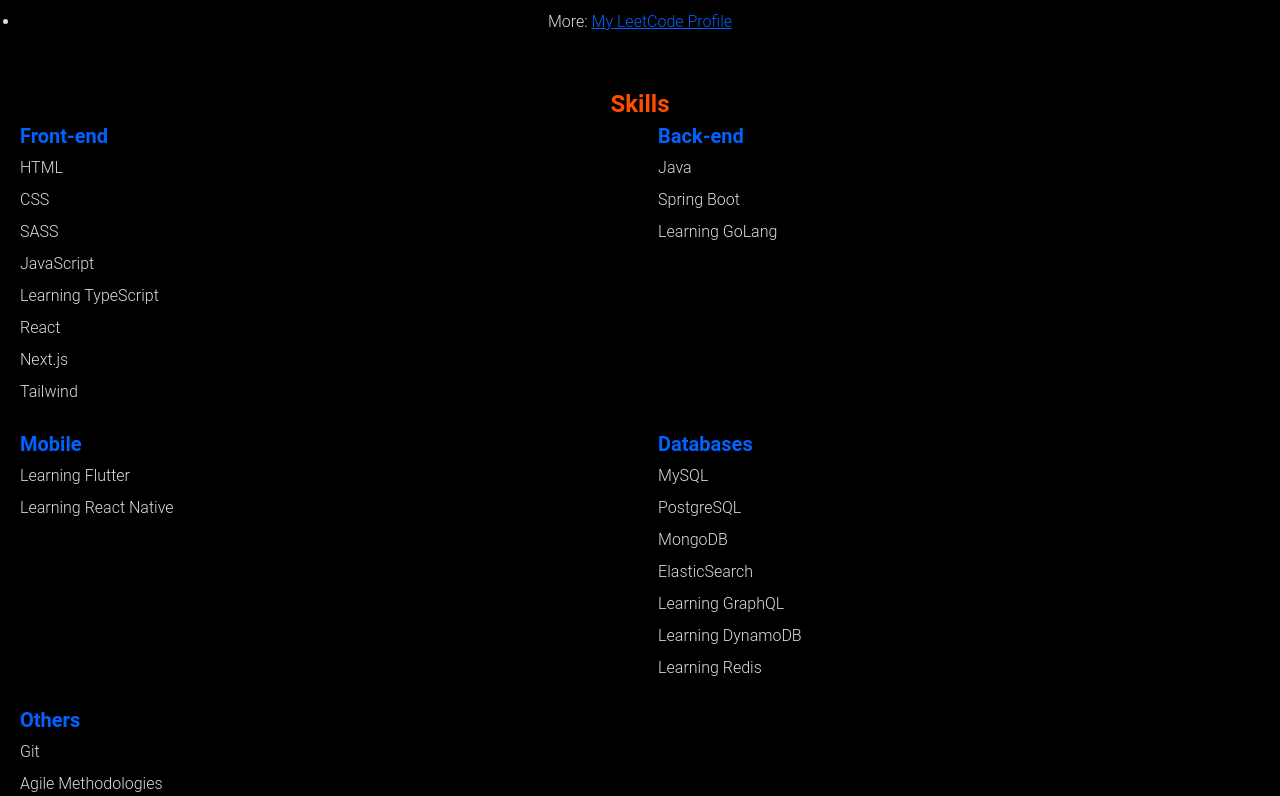
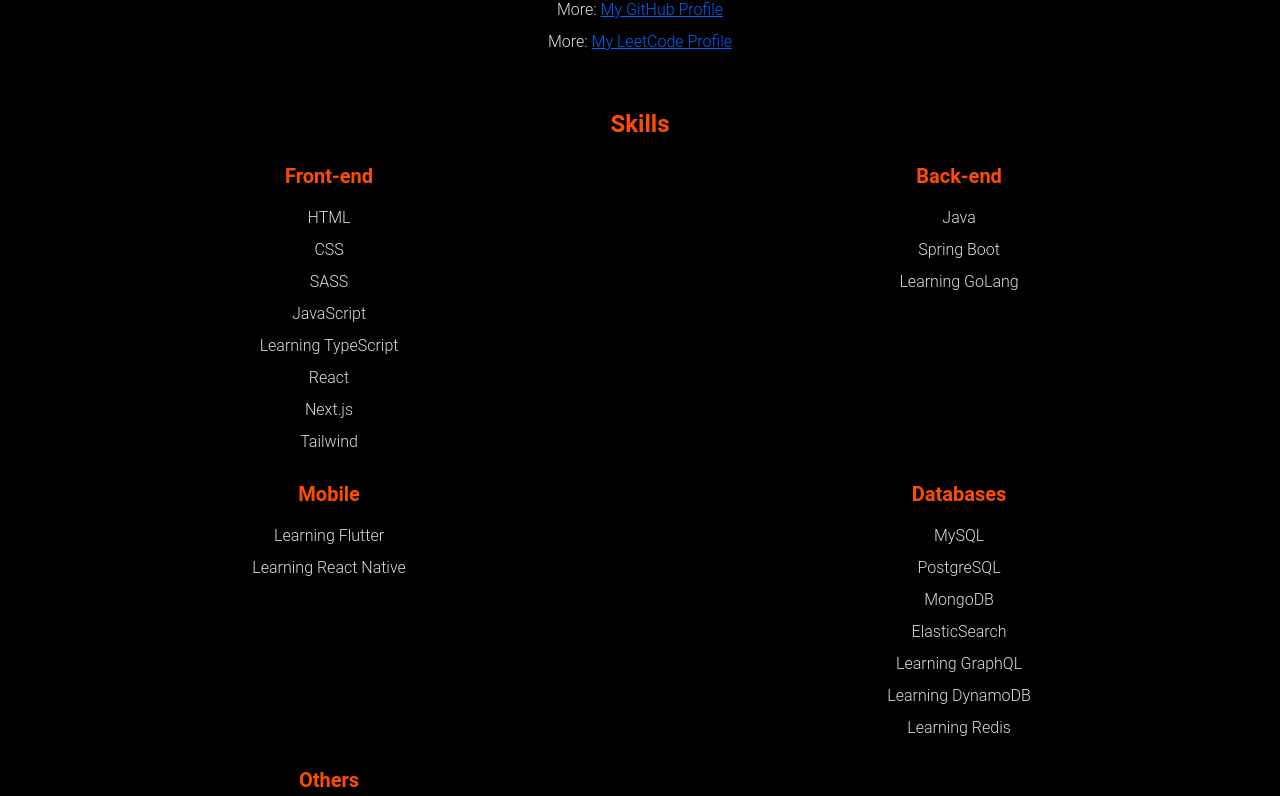
Before and after one commit to NicoMoralesDev/NicoMoralesDev, a React (Vite) app: page / in a window 1280 px wide. Shown: the part 1224-2020 px from the top of the page. Built offline with nearby package versions, Linux system fonts and the light colour scheme.

Commit message:
Minor style changes

```diff
--- a/src/components/nav/menuList.module.scss
+++ b/src/components/nav/menuList.module.scss
@@ -7,7 +7,7 @@
     padding-top: 2rem;
 
     background-color: black;
-    opacity: 0.8;
+    opacity: 0.9;
     height: 100vh;
     width: 20rem;
     transition: transform 0.5s ease-in-out;
--- a/src/components/skills/skills.module.scss
+++ b/src/components/skills/skills.module.scss
@@ -3,10 +3,4 @@
     grid-template-columns: repeat(2, auto);
     /* grid-template-columns: repeat(5, minmax(30rem, auto)); */
     grid-gap: 2rem;
-
-    text-align: left;
-
-    & ul {
-        list-style: none;
-    }
 }
--- a/src/index.scss
+++ b/src/index.scss
@@ -61,14 +61,20 @@
 h2 {
     color: $color-primary;
     font-size: 24px;
+    margin-bottom: 2rem;
 }
 
 h3,
 h4,
 h5,
 h6 {
-    color: $color-secondary;
+    color: $color-primary;
     font-size: 20px;
+    margin-bottom: 1rem;
+}
+
+ul {
+    list-style: none;
 }
 
 // body {
```
Also changed, not shown: 1 other file (tests, documents, lock files or other folders).
